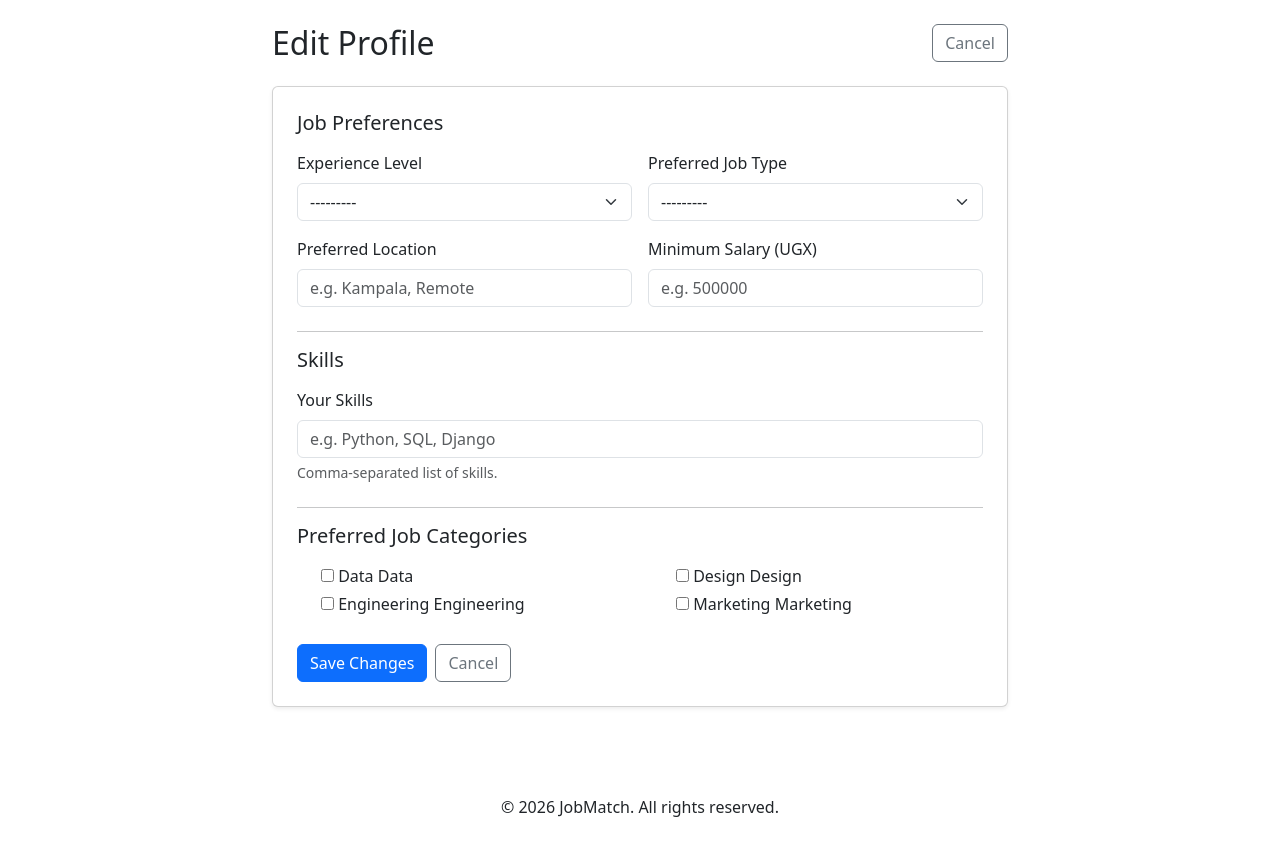
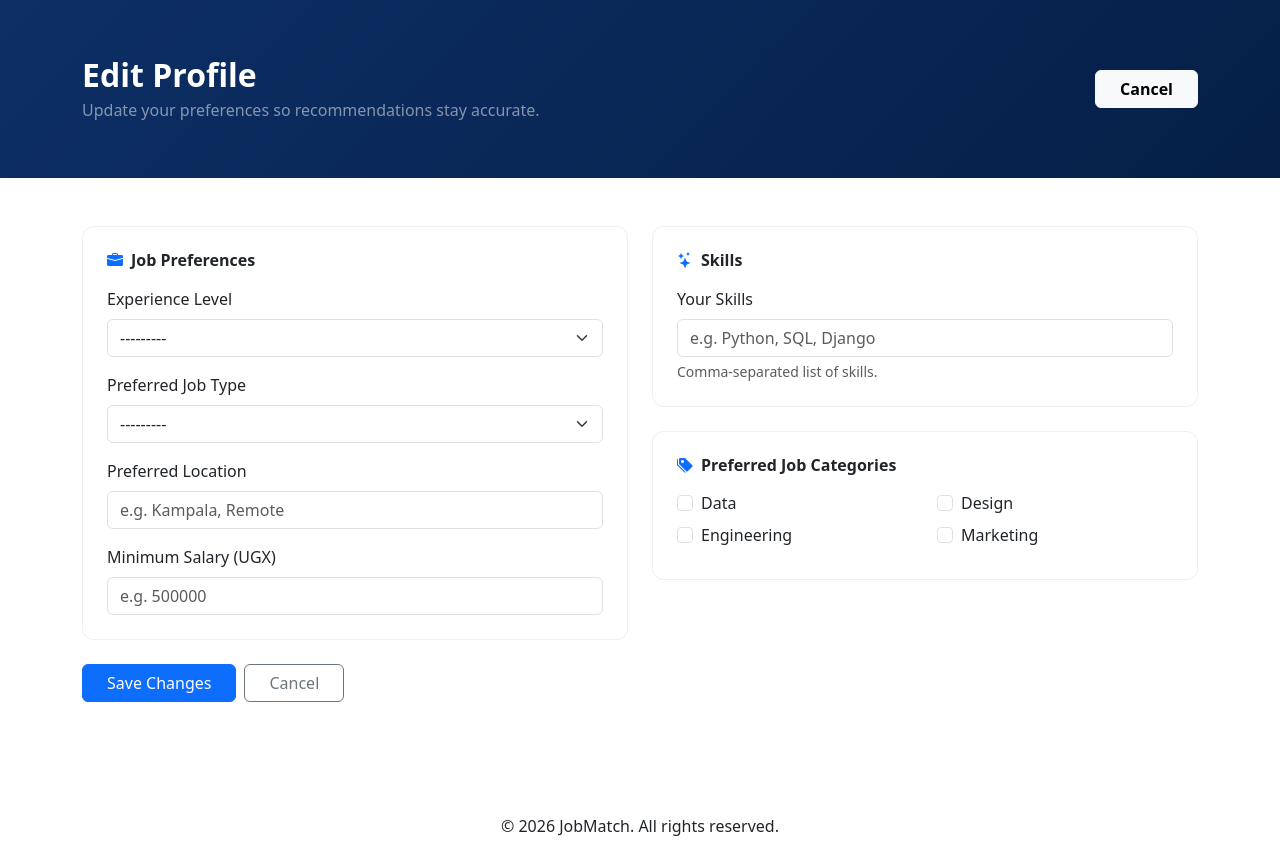
Before and after one commit to jwamani/job_recommendation_engine, a Django app: page /accounts/profile/edit/ in a window 1280 px wide. Shown: the part 56-910 px from the top of the page. Before the commit the page ends 873 px from the top, so only its background shows below. Run offline with Django 5.2, Linux system fonts and the light colour scheme; the visitor is signed in with stand-in values (Sample User, id 1); data comes from the database, SQL or seed files in the repository.

Commit message:
Style changes to profile edit page

```diff
--- a/accounts/forms.py
+++ b/accounts/forms.py
@@ -57,7 +57,7 @@ class ProfileForm(forms.ModelForm):
                 'class': 'form-control',
                 'placeholder': 'e.g. 500000',
             }),
-            'preferred_categories': forms.CheckboxSelectMultiple(),
+            'preferred_categories': forms.CheckboxSelectMultiple(attrs={'class': 'form-check-input'}),
         }
 
     def __init__(self, *args, **kwargs):
--- a/accounts/templates/accounts/profile_edit.html
+++ b/accounts/templates/accounts/profile_edit.html
@@ -1,43 +1,57 @@
 {% extends "base.html" %}
 {% block title %}Edit Profile - JobMatch{% endblock %}
-{% block content %}
-<div class="row justify-content-center">
-  <div class="col-lg-8">
+{% block main %}
+<section class="profile-hero">
+  <div class="container">
+    <div class="d-flex justify-content-between align-items-center flex-wrap gap-3">
+      <div>
+        <h2 class="fw-bold text-white mb-1">Edit Profile</h2>
+        <p class="text-white-50 mb-0">Update your preferences so recommendations stay accurate.</p>
+      </div>
+      <a href="{% url 'accounts:profile' %}" class="btn btn-light fw-semibold px-4">Cancel</a>
+    </div>
+  </div>
+</section>
 
-    <div class="d-flex justify-content-between align-items-center mb-4">
-      <h2 class="mb-0">Edit Profile</h2>
-      <a href="{% url 'accounts:profile' %}" class="btn btn-outline-secondary">Cancel</a>
+<main class="container py-5">
+  {% if messages %}
+    <div class="mb-4">
+      {% for message in messages %}
+        <div class="alert alert-{{ message.tags|default:'info' }} mb-2" role="alert">{{ message }}</div>
+      {% endfor %}
     </div>
+  {% endif %}
 
-    <form method="post" class="card shadow-sm">
-      <div class="card-body p-4">
+  <form method="post">
     {% csrf_token %}
-
-        <h5 class="mb-3">Job Preferences</h5>
-
-        <div class="row g-3 mb-4">
+    <div class="row g-4 mb-4">
       <div class="col-md-6">
+        <div class="profile-card h-100 p-4">
+          <h6 class="fw-bold mb-3"><i class="bi bi-briefcase-fill me-2 text-primary"></i>Job Preferences</h6>
+          <div class="row g-3">
+            <div class="col-12">
               <label for="{{ form.experience_level.id_for_label }}" class="form-label">Experience Level</label>
               {{ form.experience_level }}
             </div>
-          <div class="col-md-6">
+            <div class="col-12">
               <label for="{{ form.preferred_job_type.id_for_label }}" class="form-label">Preferred Job Type</label>
               {{ form.preferred_job_type }}
             </div>
-          <div class="col-md-6">
+            <div class="col-12">
               <label for="{{ form.preferred_location.id_for_label }}" class="form-label">Preferred Location</label>
               {{ form.preferred_location }}
             </div>
-          <div class="col-md-6">
+            <div class="col-12">
               <label for="{{ form.preferred_salary_min.id_for_label }}" class="form-label">Minimum Salary (UGX)</label>
               {{ form.preferred_salary_min }}
             </div>
           </div>
+        </div>
+      </div>
 
-        <hr>
-
-        <h5 class="mb-3">Skills</h5>
-        <div class="mb-4">
+      <div class="col-md-6">
+        <div class="profile-card mb-4 p-4">
+          <h6 class="fw-bold mb-3"><i class="bi bi-stars me-2 text-primary"></i>Skills</h6>
           <label for="{{ form.skills.id_for_label }}" class="form-label">Your Skills</label>
           {{ form.skills }}
           {% if form.skills.help_text %}
@@ -45,32 +59,30 @@
           {% endif %}
         </div>
 
-        <hr>
-
-        <h5 class="mb-3">Preferred Job Categories</h5>
-        <div class="mb-4">
+        <div class="profile-card p-4">
+          <h6 class="fw-bold mb-3"><i class="bi bi-tags-fill me-2 text-primary"></i>Preferred Job Categories</h6>
+          {% if form.preferred_categories %}
           <div class="row">
             {% for checkbox in form.preferred_categories %}
-            <div class="col-md-6">
-              <div class="form-check mb-1">
-                {{ checkbox }}
+            <div class="col-sm-6">
+              <div class="form-check mb-2">
+                {{ checkbox.tag }}
                 <label class="form-check-label" for="{{ checkbox.id_for_label }}">{{ checkbox.choice_label }}</label>
               </div>
             </div>
             {% endfor %}
           </div>
-          {% if not form.preferred_categories %}
+          {% else %}
           <span class="text-muted fst-italic">No categories available</span>
           {% endif %}
         </div>
+      </div>
+    </div>
 
     <div class="d-flex gap-2">
-          <button type="submit" class="btn btn-primary">Save Changes</button>
-          <a href="{% url 'accounts:profile' %}" class="btn btn-outline-secondary">Cancel</a>
-        </div>
+      <button type="submit" class="btn btn-primary px-4">Save Changes</button>
+      <a href="{% url 'accounts:profile' %}" class="btn btn-outline-secondary px-4">Cancel</a>
     </div>
   </form>
-
-  </div>
-</div>
+</main>
 {% endblock %}
```
Lines whose indentation alone changed are shown as unchanged.
